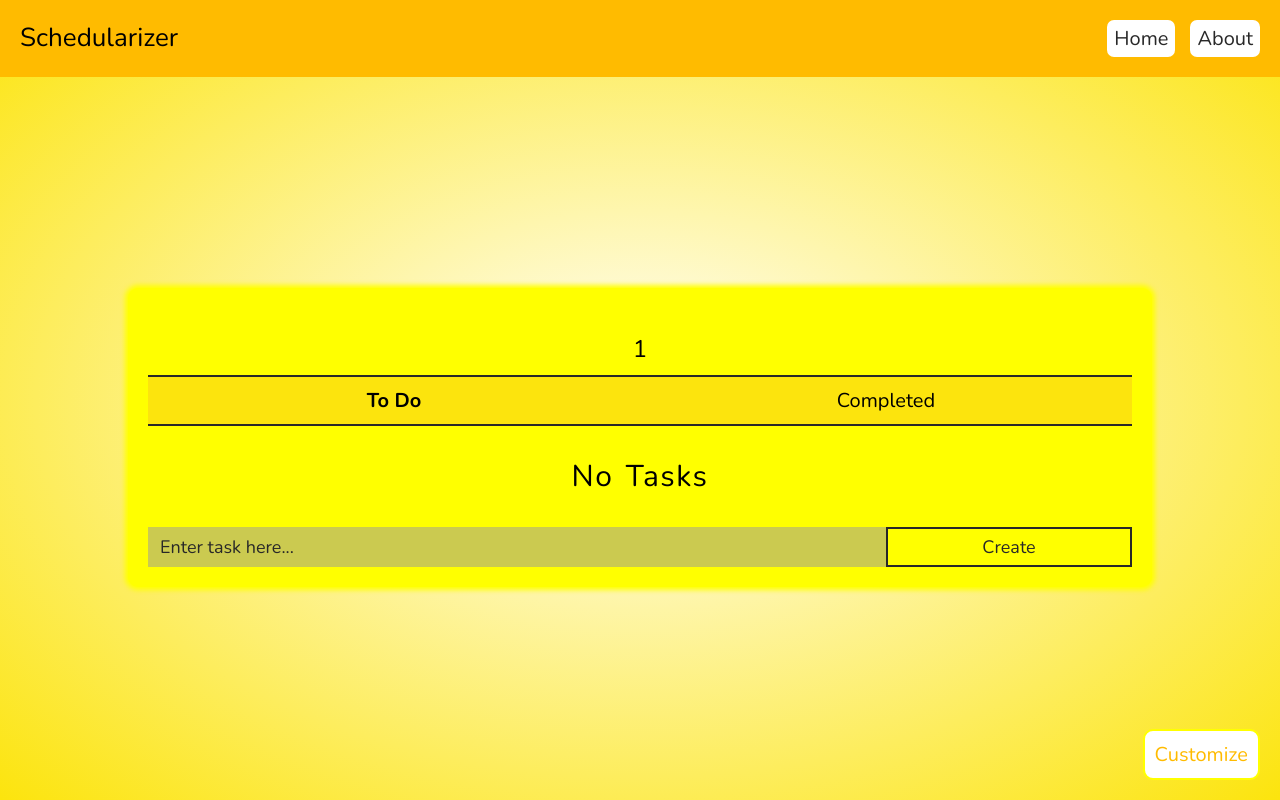
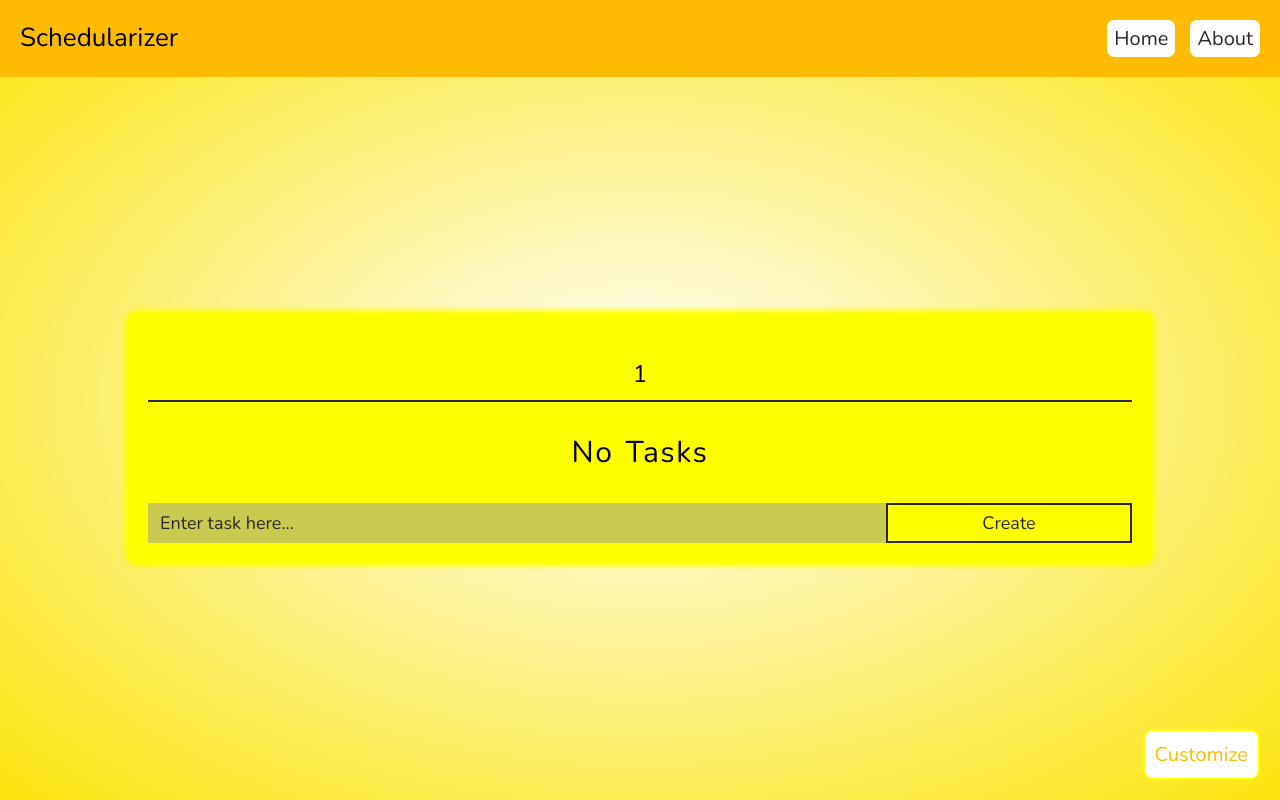
Before and after one commit to MTTI-web/schedularizer, a React (Create React App) app: page /schedularizer/tasks/1 in a window 1280 px wide. Built offline with nearby package versions, Linux system fonts and the light colour scheme.

Commit message:
new problem creating feature removed

```diff
--- a/src/components/ToDoListAppContainer.js
+++ b/src/components/ToDoListAppContainer.js
@@ -83,7 +83,7 @@ function ToDoListAppContainer(props) {
                     {alert.message}
                 </div>
             ) : null}
-            <div className="tasksSeperatingTabs">
+            {/* <div className="tasksSeperatingTabs">
                 <button
                     className="tasksSeperatingTabButton"
                     style={{
@@ -104,7 +104,7 @@ function ToDoListAppContainer(props) {
                 >
                     Completed
                 </button>
-            </div>
+            </div> */}
             <ToDoListContainer
                 tasks={
                     currentTaskFilterType === "to_do"
--- a/src/components/ToDoListContainer.js
+++ b/src/components/ToDoListContainer.js
@@ -1,5 +1,4 @@
 import React from "react";
-import tasksImage from "../tasksImage.svg";
 
 function ToDoListContainer({
     tasks,
@@ -15,7 +14,7 @@ function ToDoListContainer({
     let filteredTasks = [];
     if (listURL !== "My_Day") {
         filteredTasks = tasks.filter(
-            ({ listSource, completed }) => listSource === listURL
+            ({ listSource }) => listSource === listURL
         );
     } else {
         filteredTasks = tasks;
```
